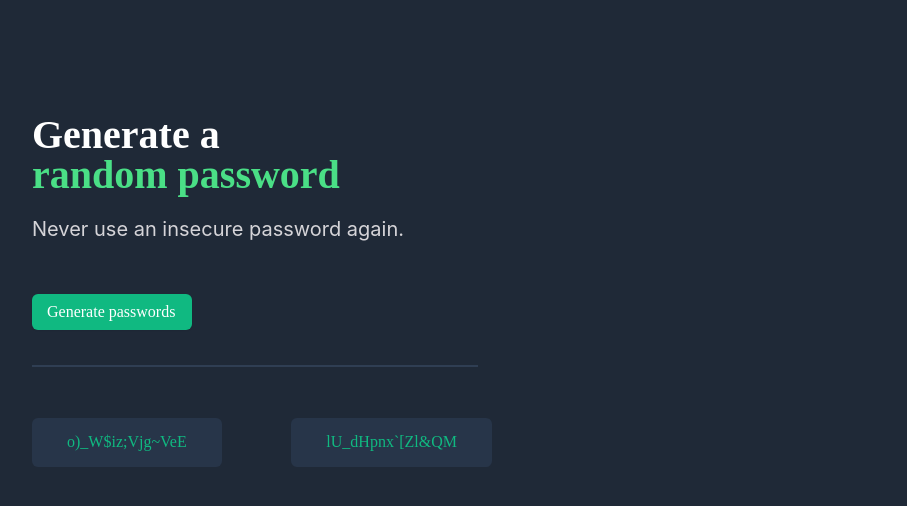
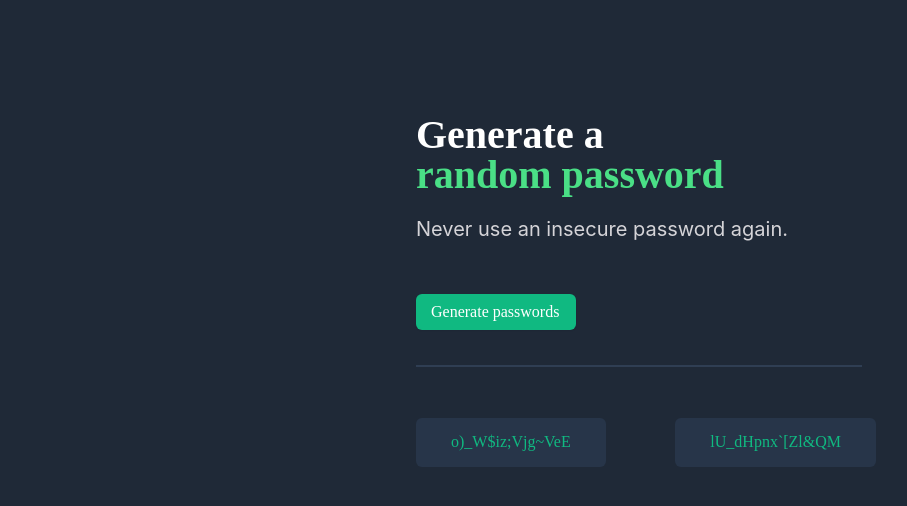
Before and after one commit to MastooraTurkmen/Password-Generator, a plain HTML site: page index.html in a window 1280 px wide. Shown: the whole page, without its empty margins (20-927 px from the left). Drawn offline with nearby package versions, Linux system fonts and the light colour scheme.

Commit message:
adding media

```diff
--- a/index.css
+++ b/index.css
@@ -85,3 +85,13 @@ p{
     border: none;
     color: #10B981;
 }
+
+
+
+@media (min-width: 500px) {
+    body {
+        display: flex;
+        justify-content: center;
+        margin: 0 auto;
+    }
+}
```
